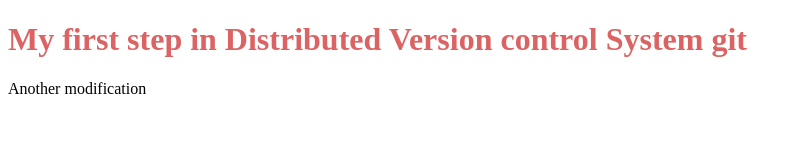
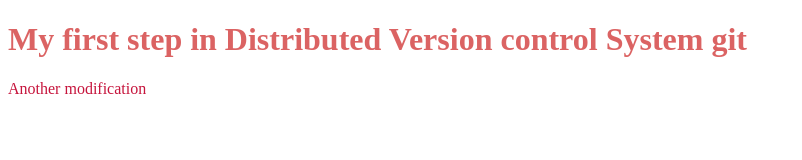
Before and after one commit to hasinaras-git/my_first_git, a plain HTML site: page index.html in a window 1280 px wide. Shown: the whole page, without its empty margins (0-802 px from the left). Drawn offline with Linux system fonts and the light colour scheme.

Commit message:
Update couleur paragraphe

```diff
--- a/style.css
+++ b/style.css
@@ -1,3 +1,7 @@
 h1 {
     color: rgba(206, 44, 44, 0.74);
 }
+
+p {
+	color: rgb(198, 20, 60);
+}
```
